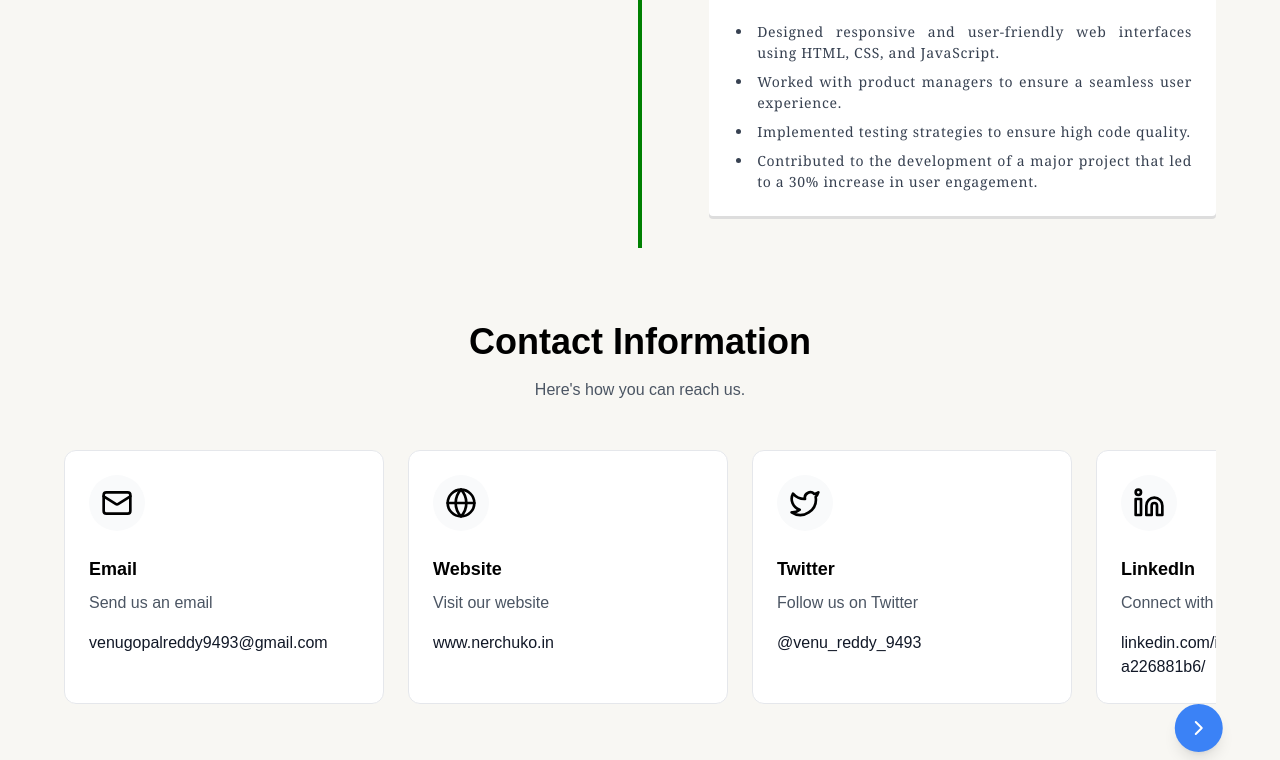
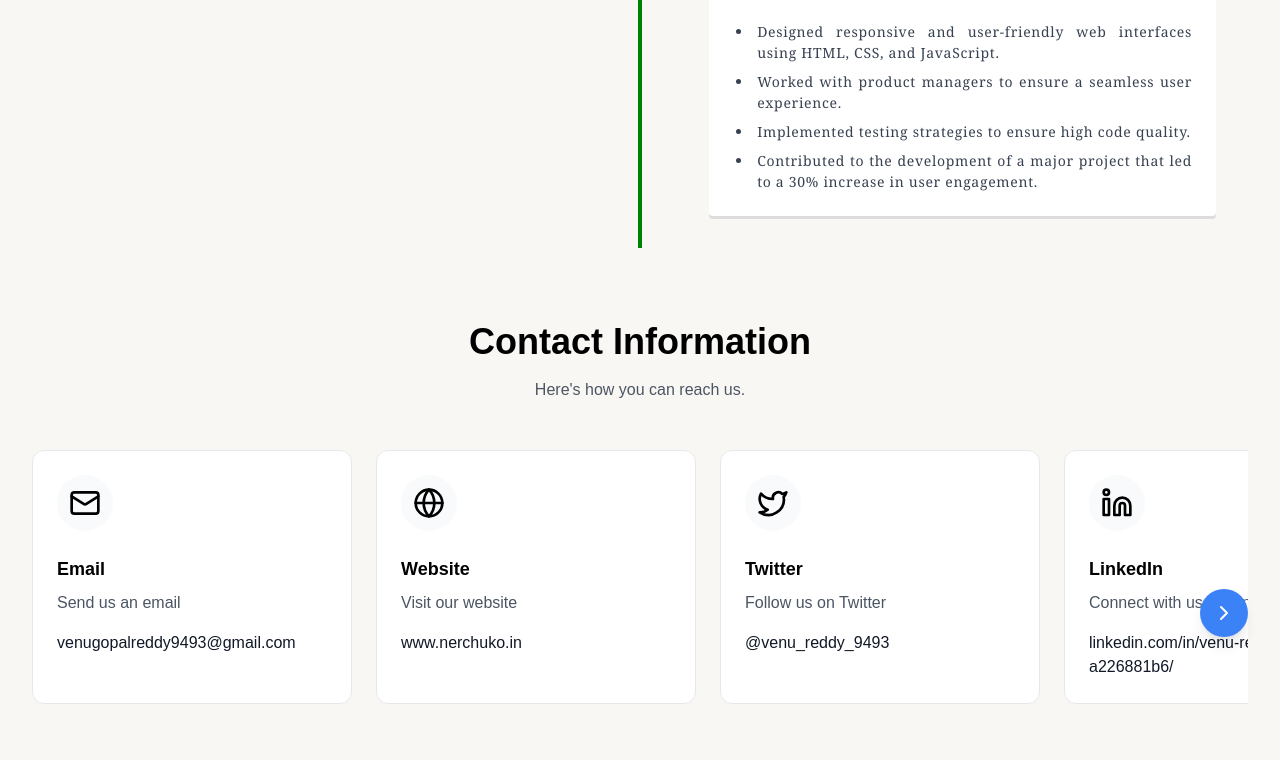
Before and after one commit to venu123143/portfolio, a React (Vite) app: page / in a window 1280 px wide. Shown: the part 3140-3900 px from the top of the page. Built offline with nearby package versions, Linux system fonts and the light colour scheme; a web font is replaced by a local one.

Commit message:
changes for the ui

```diff
--- a/src/components/Contact.tsx
+++ b/src/components/Contact.tsx
@@ -1,5 +1,5 @@
 import React, { useRef, useState, useEffect } from 'react';
-import { Mail, Globe, Twitter, Linkedin, MapPin, Phone, ChevronRight } from 'lucide-react';
+import { Mail, Globe, Twitter, Linkedin, MapPin, Phone, ChevronRight, ChevronLeft } from 'lucide-react';
 import { motion } from "framer-motion";
 
 const ContactSection: React.FC = () => {
@@ -57,12 +57,14 @@ const ContactSection: React.FC = () => {
 
     const scrollContainerRef = useRef<HTMLDivElement>(null);
     const [showRightArrow, setShowRightArrow] = useState(false);
+    const [showLeftArrow, setShowLeftArrow] = useState(false);
 
     useEffect(() => {
         const handleScroll = () => {
             if (scrollContainerRef.current) {
                 const { scrollLeft, scrollWidth, clientWidth } = scrollContainerRef.current;
-                setShowRightArrow(scrollLeft + clientWidth < scrollWidth - 10); // Show arrow if not fully scrolled
+                setShowRightArrow(scrollLeft + clientWidth < scrollWidth - 10); // Show right arrow if not fully scrolled
+                setShowLeftArrow(scrollLeft > 10); // Show left arrow if scrolled past the start
             }
         };
 
@@ -86,15 +88,41 @@ const ContactSection: React.FC = () => {
         }
     };
 
+    const scrollLeft = () => {
+        if (scrollContainerRef.current) {
+            scrollContainerRef.current.scrollBy({
+                left: -600, // Adjust the scroll amount
+                behavior: 'smooth',
+            });
+        }
+    };
+
     return (
         <div id="contactme" className="bg-[#F8F7F3] p-8 w-full relative">
-            <div className="max-w-6xl mx-auto">
+            <div className=" mx-auto">
                 <div className="text-center mb-12">
                     <h1 className="text-4xl font-semibold mb-4">Contact Information</h1>
                     <p className="text-gray-600">Here's how you can reach us.</p>
                 </div>
 
                 <div className="relative">
+                    {showLeftArrow && (
+                        <motion.div
+                            initial={{ opacity: 0, x: -100 }}
+                            animate={{ opacity: 1, x: 0 }}
+                            exit={{ opacity: 0, x: -100 }}
+                            transition={{ duration: 0.3 }}
+                            className="absolute top-1/2 left-0 transform -translate-y-1/2 z-10"
+                        >
+                            <button
+                                onClick={scrollLeft}
+                                className="bg-blue-500 text-white rounded-full p-3 shadow-lg hover:bg-blue-600 transition duration-300"
+                            >
+                                <ChevronLeft className="w-6 h-6" />
+                            </button>
+                        </motion.div>
+                    )}
+
                     <div
                         ref={scrollContainerRef}
                         className="flex overflow-x-auto pb-6 gap-6 snap-x snap-mandatory no-scrollbar"
@@ -131,30 +159,23 @@ const ContactSection: React.FC = () => {
                             </div>
                         ))}
                     </div>
-                    <motion.div
-                        initial={{ opacity: 0, x: 100 }}
-                        animate={{ opacity: 1, x: [0, 20, 0] }} // Animates left and right
-                        exit={{ opacity: 0, x: 100 }}
-                        transition={{
-                            duration: 0.5, // Duration for fade-in
-                            x: {
-                                duration: 1.5, // Duration for the left-right animation
-                                repeat: Infinity, // Loops indefinitely
-                                repeatType: "loop", // Restarts the animation after each cycle
-                                ease: "easeInOut", // Smooth easing
-                            },
-                        }}
-                    >
-                        {showRightArrow && (
+
+                    {showRightArrow && (
+                        <motion.div
+                            initial={{ opacity: 0, x: 100 }}
+                            animate={{ opacity: 1, x: 0 }}
+                            exit={{ opacity: 0, x: 100 }}
+                            transition={{ duration: 0.3 }}
+                            className="absolute top-1/2 right-0 transform -translate-y-1/2 z-10"
+                        >
                             <button
                                 onClick={scrollRight}
-                                className="absolute top-1/2 right-0 transform -translate-y-1/2 bg-blue-500 text-white rounded-full p-3 shadow-lg hover:bg-blue-600 transition duration-300"
+                                className="bg-blue-500 text-white rounded-full p-3 shadow-lg hover:bg-blue-600 transition duration-300"
                             >
                                 <ChevronRight className="w-6 h-6" />
                             </button>
-                        )}
-                    </motion.div>
-
+                        </motion.div>
+                    )}
                 </div>
             </div>
         </div>
```
